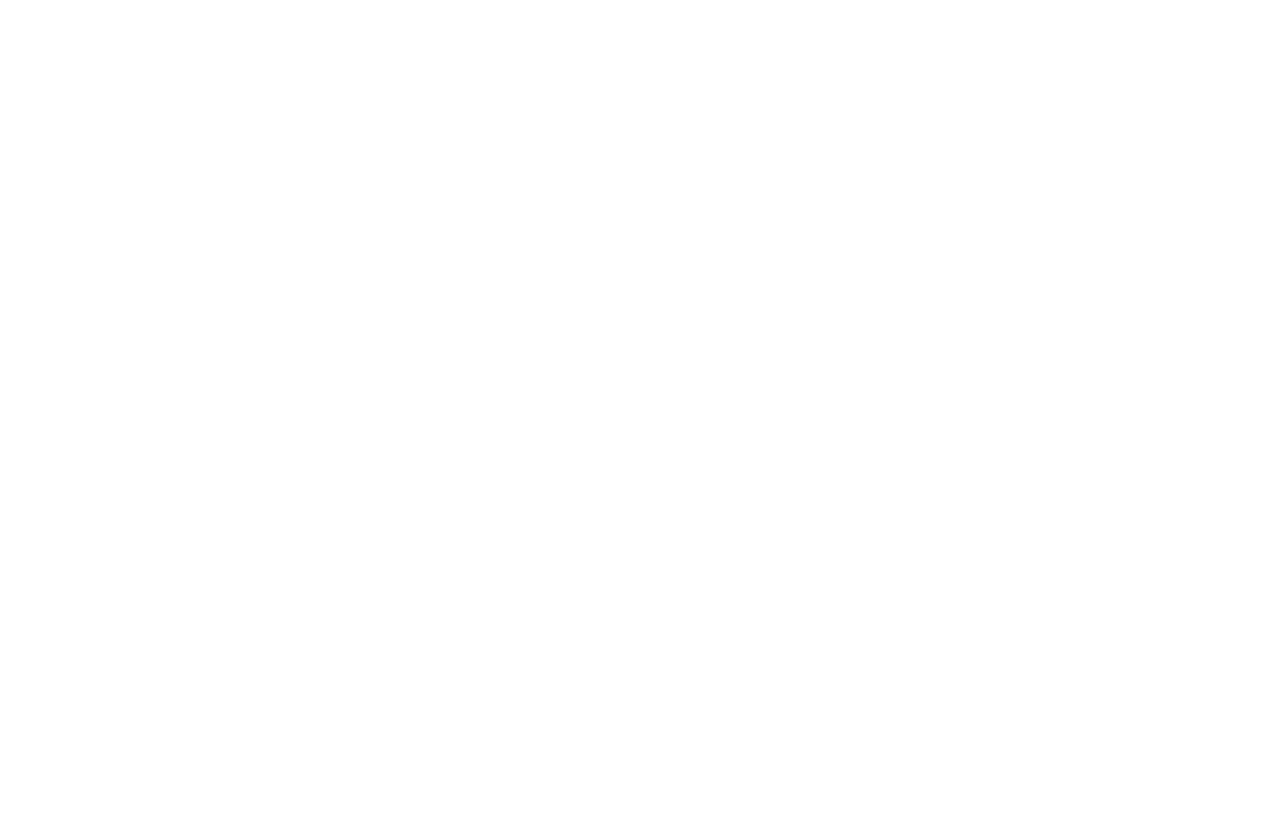
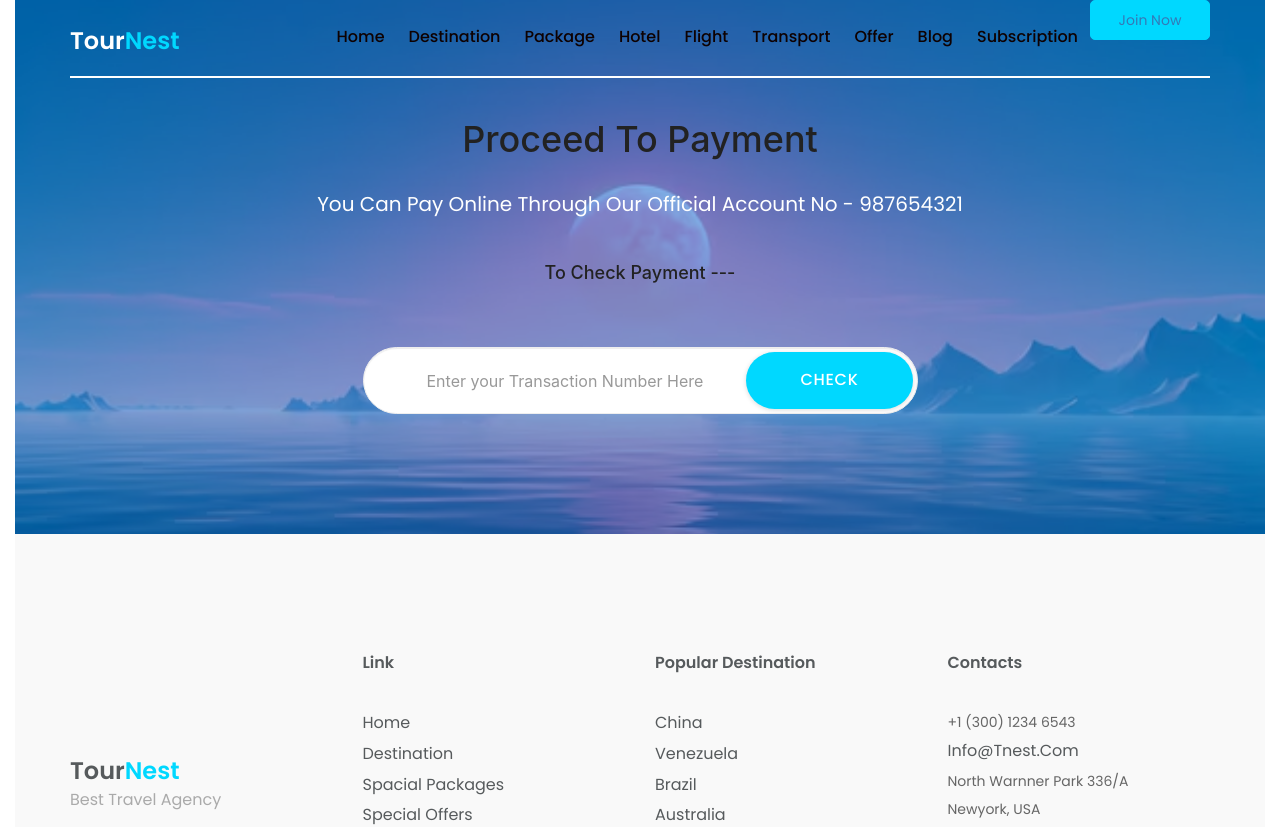
Before and after one commit to MDMHFAHIM/t, a React (Create React App) app: page /Online in a window 1280 px wide. Before the commit this address had no page. Shown: the top 827 px of the page. Before the commit the page ends 800 px from the top, so only its background shows below. Built offline with nearby package versions, Linux system fonts and the light colour scheme; a web font is replaced by a local one.

Commit message:
flight add

```diff
--- a/src/App.js
+++ b/src/App.js
@@ -14,6 +14,8 @@ import Blog from "./Pages/Blog";
 import Subscription from "./Pages/Subscription";
 import HotelBooking from './Pages/Hotel/HotelBooking';
 import Mail from './Pages/Mail';
+import Cash from './Pages/Cash';
+import Online from './Pages/Online';
 
 // import Protected from './components/protected';
 
@@ -36,6 +38,8 @@ function App() {
         <Route path="/Blog" element={<Blog />} />
         <Route path="/Subscription" element={<Subscription />} />
         <Route path="/Mail" element={<Mail />} />
+        <Route path="/Cash" element={<Cash />} />
+        <Route path="/Online" element={<Online />} />
 
       </Routes>
     </BrowserRouter>
--- /dev/null
+++ b/src/Pages/Cash/index.js
@@ -0,0 +1,42 @@
+import * as React from 'react';
+import { useState } from "react";
+import AdminLayout from '../../layouts/AdminLayout';
+
+function Cash() {
+    return (
+        <AdminLayout>
+
+
+            {/*-subscribe start-*/}
+            <section id="subs" className="subscribe">
+                <div className="container">
+                    <div className="subscribe-title text-center">
+                        <h1>
+                            Proceed To Payment
+                        </h1>
+                        <br />
+                        <br />
+
+                        <p>
+                            <h4> Please Kindly Contact To Our Local Office Near You </h4>
+                        </p>
+
+                        <br />
+                        <br />
+
+                        <p>
+                            <h2> You Must Collect The Invoice After Payment  </h2>
+                        </p>
+                    </div>
+
+                </div>
+
+            </section>
+            {/*-subscribe end-*/}
+
+
+        </AdminLayout>
+    );
+}
+
+export default Cash;
--- /dev/null
+++ b/src/Pages/Online/index.js
@@ -0,0 +1,59 @@
+import * as React from 'react';
+import { useState } from "react";
+import AdminLayout from '../../layouts/AdminLayout';
+
+function Online() {
+    return (
+        <AdminLayout>
+
+
+            {/*-subscribe start-*/}
+            <section id="subs" className="subscribe">
+                <div className="container">
+                    <div className="subscribe-title text-center">
+                        <h1>
+                            Proceed To Payment
+                        </h1>
+                        <br/>
+                        <p>
+                            You Can Pay Online Through Our Official Account No - 987654321
+                        </p>
+                    </div>
+
+                    <div className="subscribe-title text-center">
+                        <h4>
+                            To Check Payment ---
+                        </h4>
+
+                        <br/>
+
+                    </div>
+
+
+                    <form>
+                        <div className="row">
+                            <div className="col-md-6 col-md-offset-3 col-sm-8 col-sm-offset-2">
+                                <div className="custom-input-group">
+                                    <input type="email" className="form-control" placeholder="Enter your Transaction Number Here" />
+
+                                    <button className="appsLand-btn subscribe-btn">Check</button>
+                                    <div className="clearfix"></div>
+                                    <i className="fa fa-envelope"></i>
+                                </div>
+
+
+
+                            </div>
+                        </div>
+                    </form>
+                </div>
+
+            </section>
+            {/*-subscribe end-*/}
+
+
+        </AdminLayout>
+    );
+}
+
+export default Online;
```
